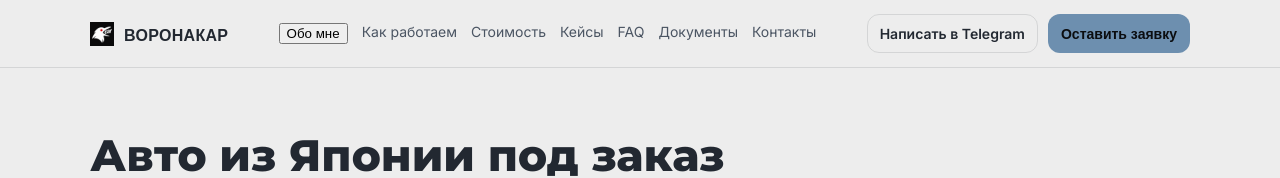
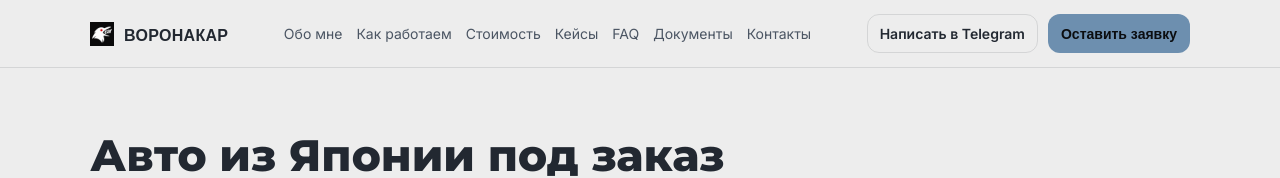
Before and after one commit to melehaha/vorona-site, a Next.js app: page / in a window 1280 px wide. Shown: the top 178 px of the page. Built offline with nearby package versions, Linux system fonts and the light colour scheme.

Commit message:
Update globals.css

```diff
--- a/src/app/globals.css
+++ b/src/app/globals.css
@@ -32,6 +32,18 @@ a { color: inherit; text-decoration: none; }
 .brand { font-family: var(--font-oswald), var(--font-inter), sans-serif; letter-spacing: 1px; font-weight: 700; letter-spacing: 0.3px; }
 .nav { display: flex; gap: 14px; flex-wrap: wrap; color: var(--muted); font-size: 14px; }
 .nav a:hover { color: var(--text); }
+
+.navLink {
+  border: 0;
+  background: transparent;
+  color: inherit;
+  padding: 0;
+  font: inherit;
+  cursor: pointer;
+}
+.navLink:hover {
+  color: var(--text);
+}
 
 .btnRow { display: flex; gap: 10px; }
 .btn {
```
